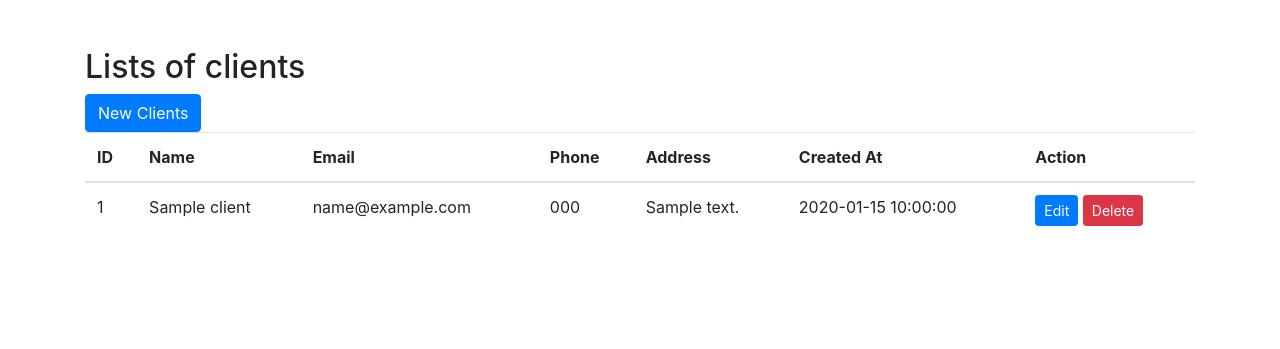
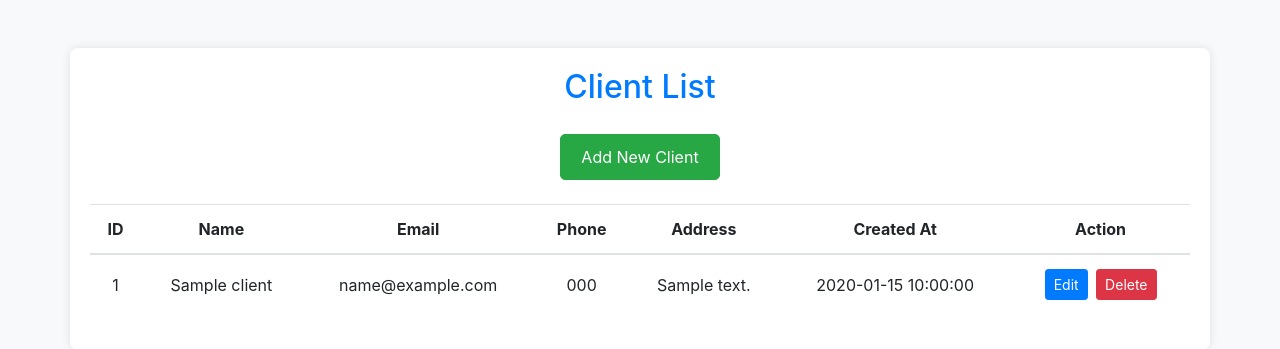
Before and after one commit to ahadrazadev/Database-Project, a PHP site: page /index.php in a window 1280 px wide. Shown: the top 349 px of the page. Run offline with PHP 8.4, Linux system fonts and the light colour scheme; tables that the repository leaves empty or names only in its code hold one stand-in row (values such as "Sample post").

Commit message:
index.php

```diff
--- a/myshop/index.php
+++ b/myshop/index.php
@@ -1,17 +1,97 @@
 <!DOCTYPE html>
 <html lang="en">
+
 <head>
     <meta charset="UTF-8">
     <meta name="viewport" content="width=device-width, initial-scale=1.0">
-    <title>Document</title>
-    <link rel="stylesheet" href="https://cdn.jsdelivr.net/npm/bootstrap@4.4.1/dist/css/bootstrap.min.css" integrity="sha384-Vkoo8x4CGsO3+Hhxv8T/Q5PaXtkKtu6ug5TOeNV6gBiFeWPGFN9MuhOf23Q9Ifjh" crossorigin="anonymous">
+    <title>Clients List</title>
+    <link rel="stylesheet" href="https://cdn.jsdelivr.net/npm/bootstrap@4.4.1/dist/css/bootstrap.min.css"
+        integrity="sha384-Vkoo8x4CGsO3+Hhxv8T/Q5PaXtkKtu6ug5TOeNV6gBiFeWPGFN9MuhOf23Q9Ifjh"
+        crossorigin="anonymous">
+    <style>
+        body {
+            background-color: #f8f9fa;
+        }
+
+        .container {
+            background-color: #fff;
+            border-radius: 8px;
+            box-shadow: 0 0 10px rgba(0, 0, 0, 0.1);
+            padding: 20px;
+            margin-top: 20px;
+            text-align: center;
+        }
+
+        h2 {
+            color: #007bff;
+        }
+
+        .btn-primary {
+            background-color: #007bff;
+            border-color: #007bff;
+        }
+
+        .btn-primary:hover {
+            background-color: #0056b3;
+            border-color: #0056b3;
+        }
+
+        .table th,
+        .table td {
+            text-align: center;
+            vertical-align: middle;
+        }
+
+        .btn-sm {
+            margin: 2px;
+        }
+
+        .btn-new-client {
+            margin-top: 20px;
+            background-color: #28a745;
+            border-color: #28a745;
+            padding: 10px 20px;
+            font-size: 16px;
+            color: #fff;
+            border-radius: 5px;
+            text-decoration: none;
+            transition: background-color 0.3s ease;
+        }
+
+        .btn-new-client:hover {
+            background-color: #218838;
+        }
+
+        .btn-edit {
+            background-color: #ffc107;
+            border-color: #ffc107;
+            color: #343a40;
+        }
+
+        .btn-edit:hover {
+            background-color: #e0a800;
+            border-color: #e0a800;
+            color: #343a40;
+        }
+
+        .btn-delete {
+            background-color: #dc3545;
+            border-color: #dc3545;
+        }
+
+        .btn-delete:hover {
+            background-color: #c82333;
+            border-color: #c82333;
+        }
+
+    </style>
 </head>
+
 <body>
     <div class="container my-5">
-        <h2>Lists of clients</h2>
-        <a class="btn btn-primary" href="/myshop/create.php" role="button">New Clients</a>
-        <br>
-        <table class="table">
+        <h2>Client List</h2>
+        <a class="btn btn-primary btn-new-client" href="/myshop/create.php" role="button">Add New Client</a>
+        <table class="table mt-4">
             <thead>
                 <tr>
                     <th>ID</th>
```
